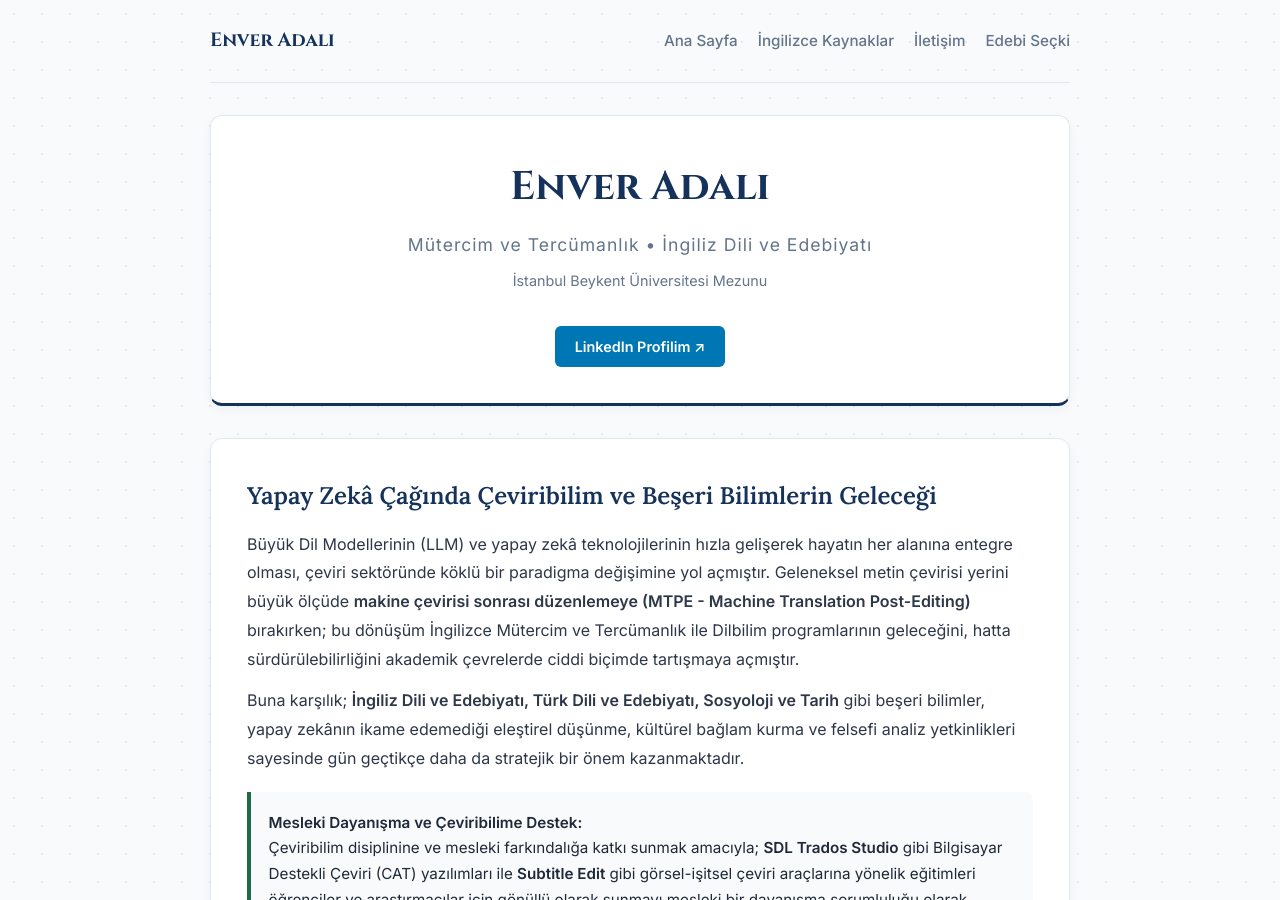
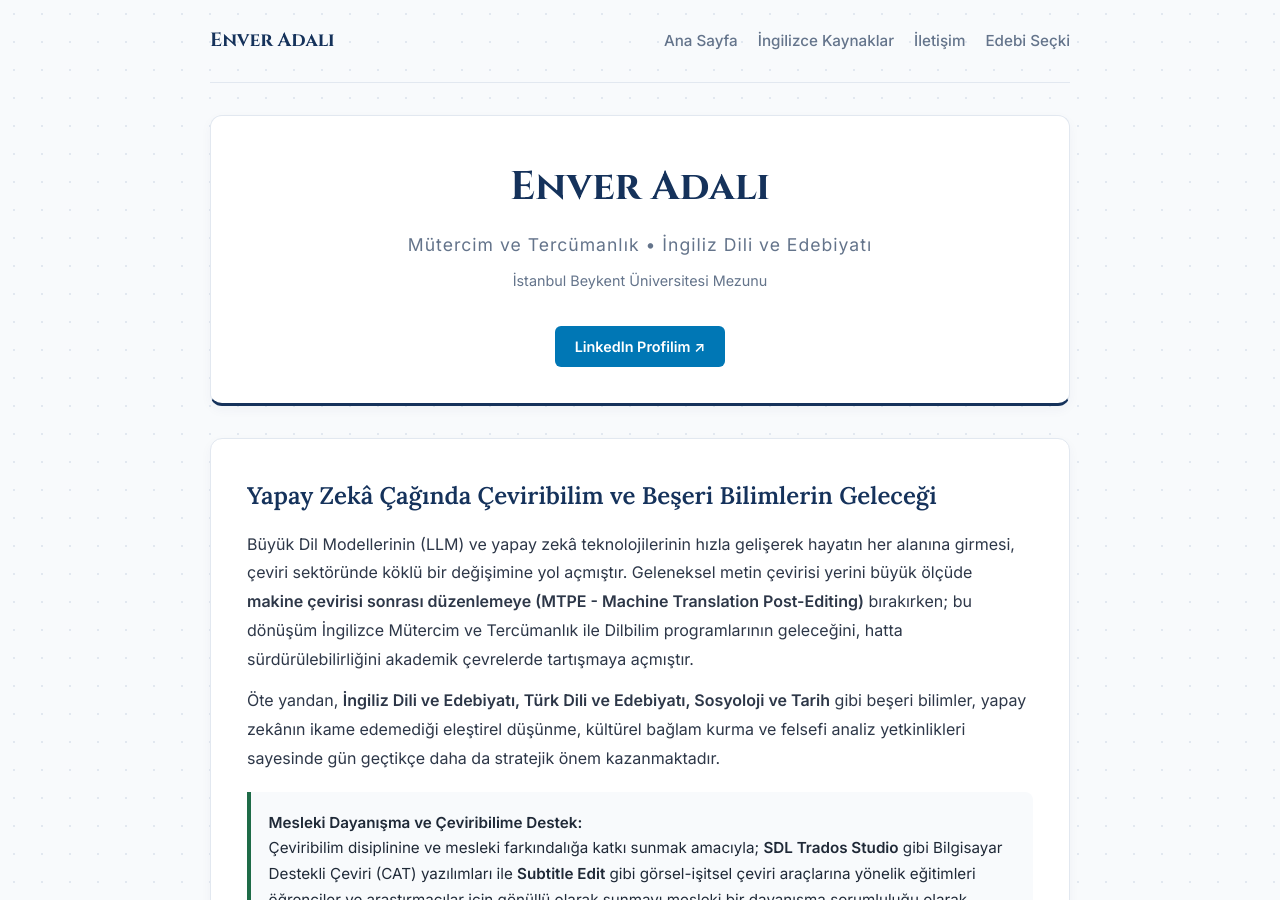
Before and after one commit to adalienver/adalienver.github.io, a Jekyll site: the page built from index.md, in a window 1280 px wide and 900 px high. Built offline with Jekyll 4.4.1, drawn with Linux system fonts in a browser that asks for light colours.

Commit message:
Update index.md

```diff
--- a/index.md
+++ b/index.md
@@ -24,10 +24,10 @@ title: Ana Sayfa
 <div class="card">
   <h2>Yapay Zekâ Çağında Çeviribilim ve Beşeri Bilimlerin Geleceği</h2>
   <p style="margin-top: 0.8rem; font-size: 1rem; line-height: 1.8; color: #2d3748;">
-    Büyük Dil Modellerinin (LLM) ve yapay zekâ teknolojilerinin hızla gelişerek hayatın her alanına entegre olması, çeviri sektöründe köklü bir paradigma değişimine yol açmıştır. Geleneksel metin çevirisi yerini büyük ölçüde <strong>makine çevirisi sonrası düzenlemeye (MTPE - Machine Translation Post-Editing)</strong> bırakırken; bu dönüşüm İngilizce Mütercim ve Tercümanlık ile Dilbilim programlarının geleceğini, hatta sürdürülebilirliğini akademik çevrelerde ciddi biçimde tartışmaya açmıştır.
+    Büyük Dil Modellerinin (LLM) ve yapay zekâ teknolojilerinin hızla gelişerek hayatın her alanına girmesi, çeviri sektöründe köklü bir değişimine yol açmıştır. Geleneksel metin çevirisi yerini büyük ölçüde <strong>makine çevirisi sonrası düzenlemeye (MTPE - Machine Translation Post-Editing)</strong> bırakırken; bu dönüşüm İngilizce Mütercim ve Tercümanlık ile Dilbilim programlarının geleceğini, hatta sürdürülebilirliğini akademik çevrelerde tartışmaya açmıştır.
   </p>
   <p style="margin-top: 0.8rem; font-size: 1rem; line-height: 1.8; color: #2d3748;">
-    Buna karşılık; <strong>İngiliz Dili ve Edebiyatı, Türk Dili ve Edebiyatı, Sosyoloji ve Tarih</strong> gibi beşeri bilimler, yapay zekânın ikame edemediği eleştirel düşünme, kültürel bağlam kurma ve felsefi analiz yetkinlikleri sayesinde gün geçtikçe daha da stratejik bir önem kazanmaktadır.
+    Öte yandan, <strong>İngiliz Dili ve Edebiyatı, Türk Dili ve Edebiyatı, Sosyoloji ve Tarih</strong> gibi beşeri bilimler, yapay zekânın ikame edemediği eleştirel düşünme, kültürel bağlam kurma ve felsefi analiz yetkinlikleri sayesinde gün geçtikçe daha da stratejik önem kazanmaktadır.
   </p>
 
   <div class="abstract-quote" style="border-left: 4px solid var(--accent); background: #f8fafc; padding: 1.1rem; margin-top: 1.2rem;">
```
